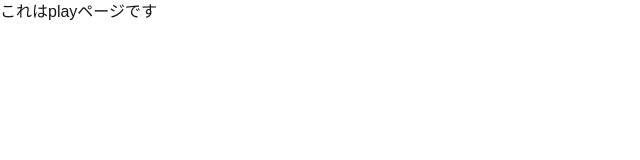
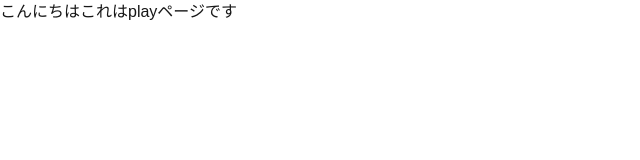
Before and after one commit to Taiyaki0807/taiyaki-portfolio, a Next.js app: page /play in a window 1280 px wide. Shown: the top 160 px of the page, without its empty margins (0-640 px from the left). Built offline with nearby package versions, Linux system fonts and the light colour scheme.

Commit message:
fix:github設定の直し

```diff
--- a/app/play/page.tsx
+++ b/app/play/page.tsx
@@ -1,7 +1,7 @@
 export default function About() {
   return (
     <div>
-        これはplayページです
+        こんにちはこれはplayページです
     </div>
   );
 }
```
